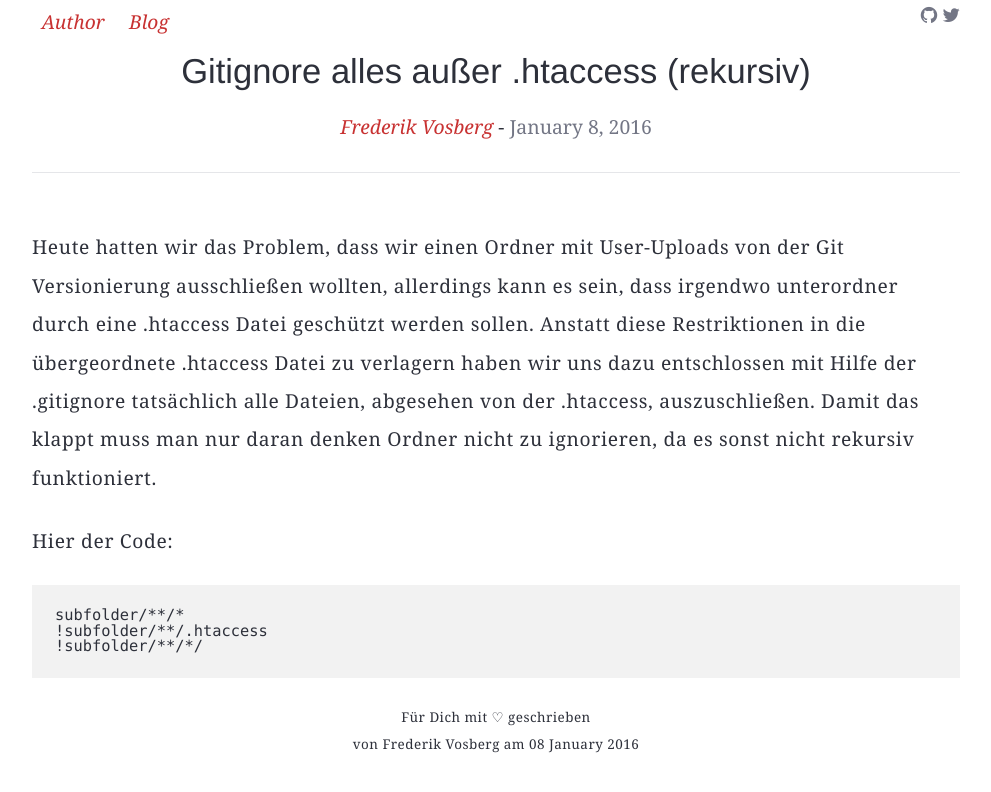
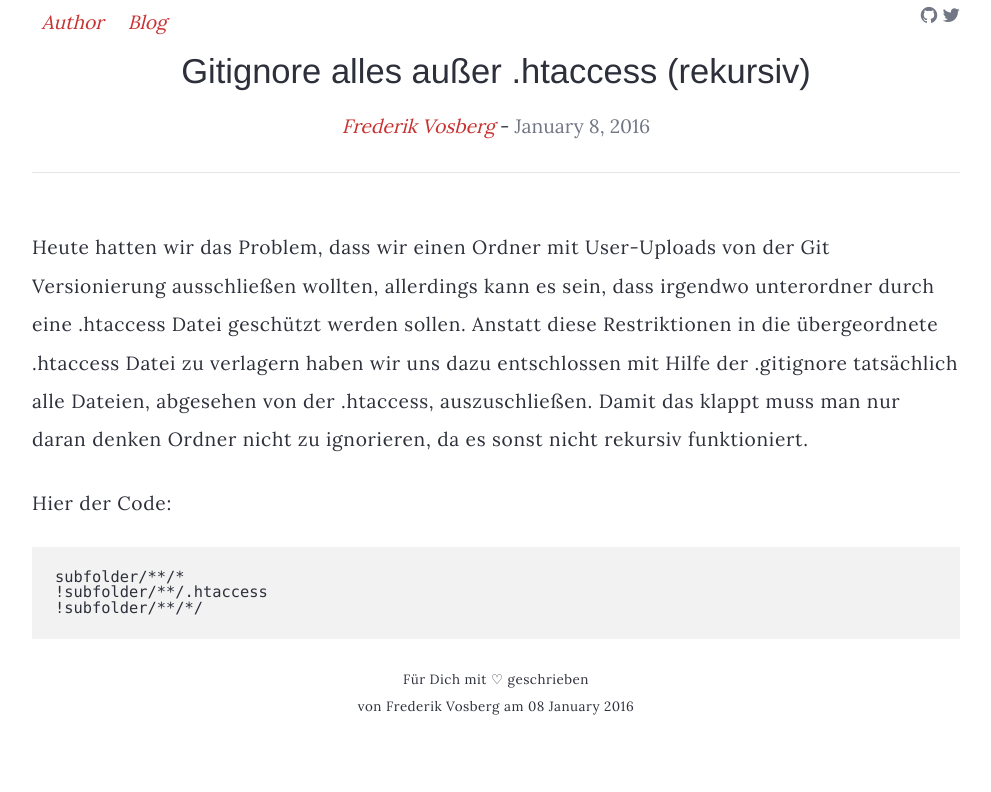
Before and after one commit to fvosberg/fvosberg.github.io, a Jekyll site: the page built from _posts/2016-01-08-gitignore-alles-ausser-htaccess.md, in a window 1280 px wide. Shown: the top 792 px of the page, without its empty margins (144-1135 px from the left). Built offline with Jekyll 4.4.1, drawn with Linux system fonts in a browser that asks for light colours; comment, search, counter and statistics services are not loaded.

Commit message:
use lora as serif font

```diff
--- a/_includes/styling.html
+++ b/_includes/styling.html
@@ -1,3 +1,4 @@
 <link rel="stylesheet" href="{{ "/styles/main.css" | prepend: site.baseurl }}">
 
+<link href='https://fonts.googleapis.com/css?family=Lora' rel='stylesheet' type='text/css'>
 <link rel="stylesheet" href="{{ "/assets/vendor/font-awesome/css/font-awesome.css" | prepend: site.baseurl }}">
--- a/styles/main.scss
+++ b/styles/main.scss
@@ -4,7 +4,7 @@
 @import "reset";
 @import "highlight";
 
-$font-serif: "freight-text-pro", "Georgia", "Cambria", "Times New Roman", "Times", serif;
+$font-serif: "Lora", "Georgia", "Cambria", "Times New Roman", "Times", serif;
 $font-sans-serif: "calluna-sans", "Helvetica Neue", "Helvetica", "Roboto", "Arial", sans-serif;
 
 @import "article";
```
